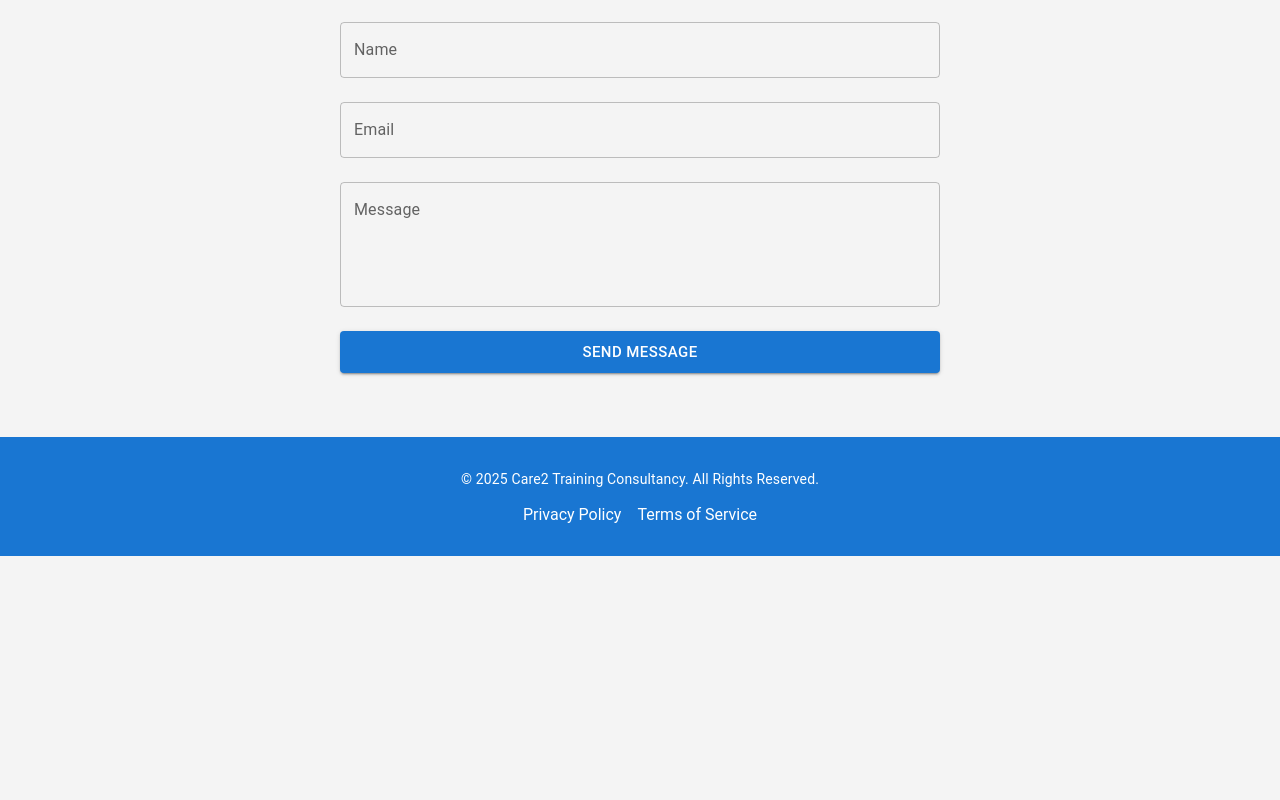
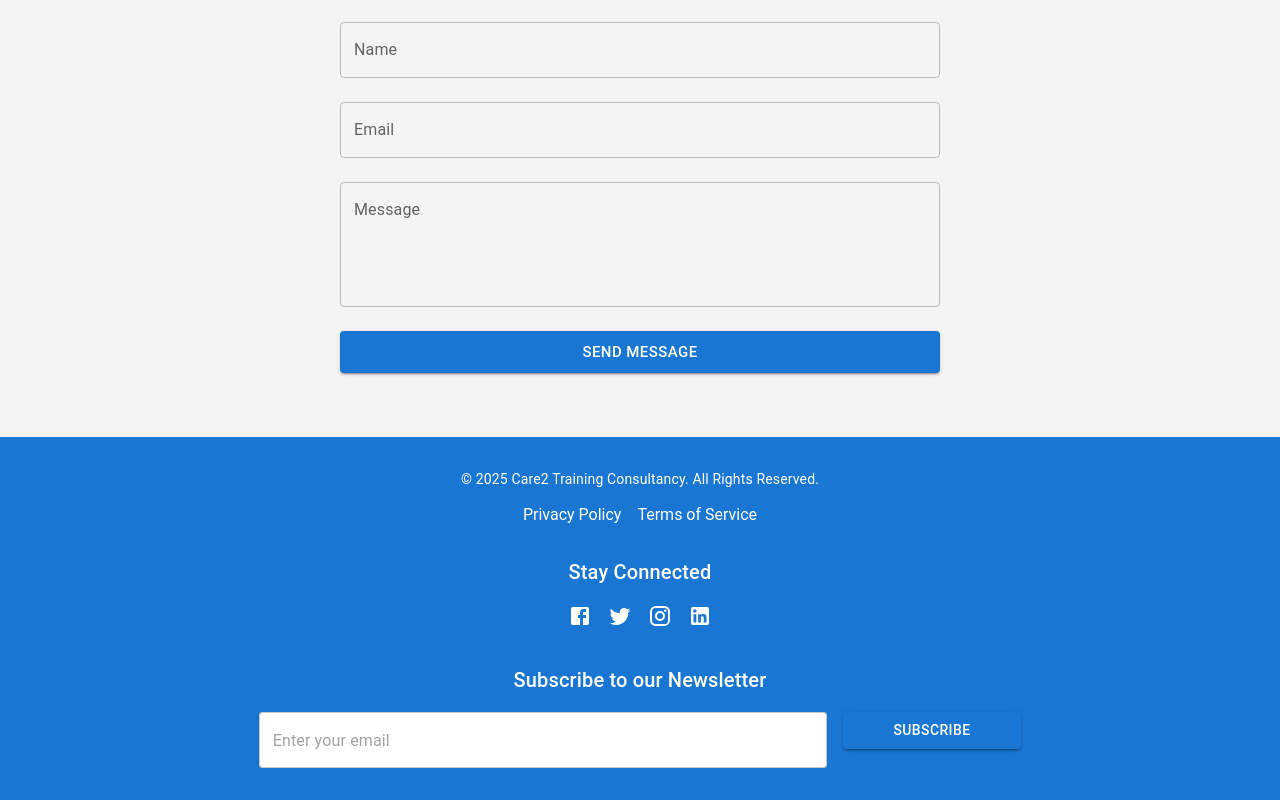
Before and after one commit to Nyamori2024/care2-training-consultancy, a React (Vite) app: page / in a window 1280 px wide. Shown: the part 2314-3114 px from the top of the page. Before the commit the page ends 2870 px from the top, so only its background shows below. Built offline with nearby package versions, Linux system fonts and the light colour scheme.

Commit message:
updated UI

```diff
--- a/src/components/FooterSection.jsx
+++ b/src/components/FooterSection.jsx
@@ -1,16 +1,51 @@
-
-import { Box, Typography, Container, Link } from "@mui/material";
+import { Box, Typography, Container, Link, TextField, Button, Grid } from "@mui/material";
+import { Facebook, Twitter, Instagram, LinkedIn } from '@mui/icons-material';
 
 const FooterSection = () => {
   return (
     <Box component="footer" sx={{ py: 4, backgroundColor: "#1976d2", color: "#fff", textAlign: "center" }}>
       <Container>
-        <Typography variant="body2">
+        <Typography variant="body2" sx={{ mb: 2 }}>
           © 2025 Care2 Training Consultancy. All Rights Reserved.
         </Typography>
+
         <Box sx={{ mt: 2 }}>
           <Link href="#" sx={{ mx: 1, color: "#fff", "&:hover": { textDecoration: "underline" } }}>Privacy Policy</Link>
           <Link href="#" sx={{ mx: 1, color: "#fff", "&:hover": { textDecoration: "underline" } }}>Terms of Service</Link>
+        </Box>
+
+        <Box sx={{ mt: 4 }}>
+          <Typography variant="h6" sx={{ mb: 2 }}>Stay Connected</Typography>
+          <Box sx={{ display: 'flex', justifyContent: 'center', mb: 2 }}>
+            <Link href="#" sx={{ color: "#fff", mx: 1 }}><Facebook /></Link>
+            <Link href="#" sx={{ color: "#fff", mx: 1 }}><Twitter /></Link>
+            <Link href="#" sx={{ color: "#fff", mx: 1 }}><Instagram /></Link>
+            <Link href="#" sx={{ color: "#fff", mx: 1 }}><LinkedIn /></Link>
+          </Box>
+        </Box>
+
+        <Box sx={{ mt: 4 }}>
+          <Typography variant="h6" sx={{ mb: 2 }}>Subscribe to our Newsletter</Typography>
+          <Grid container spacing={2} justifyContent="center">
+            <Grid item xs={12} sm={8} md={6}>
+              <TextField
+                variant="outlined"
+                placeholder="Enter your email"
+                fullWidth
+                sx={{ backgroundColor: "#fff", borderRadius: "4px" }}
+              />
+            </Grid>
+            <Grid item xs={12} sm={4} md={2}>
+              <Button
+                variant="contained"
+                color="primary"
+                fullWidth
+                sx={{ textTransform: "uppercase" }}
+              >
+                Subscribe
+              </Button>
+            </Grid>
+          </Grid>
         </Box>
       </Container>
     </Box>
```
